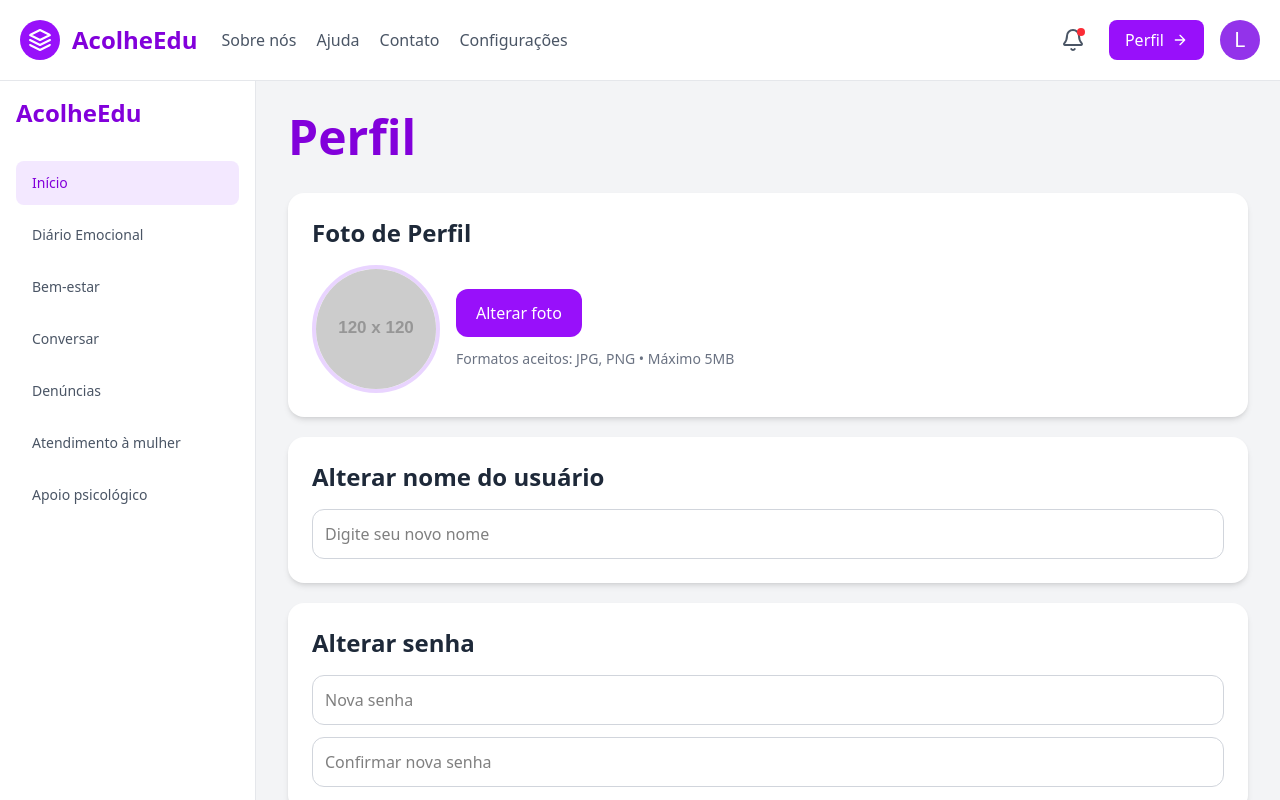
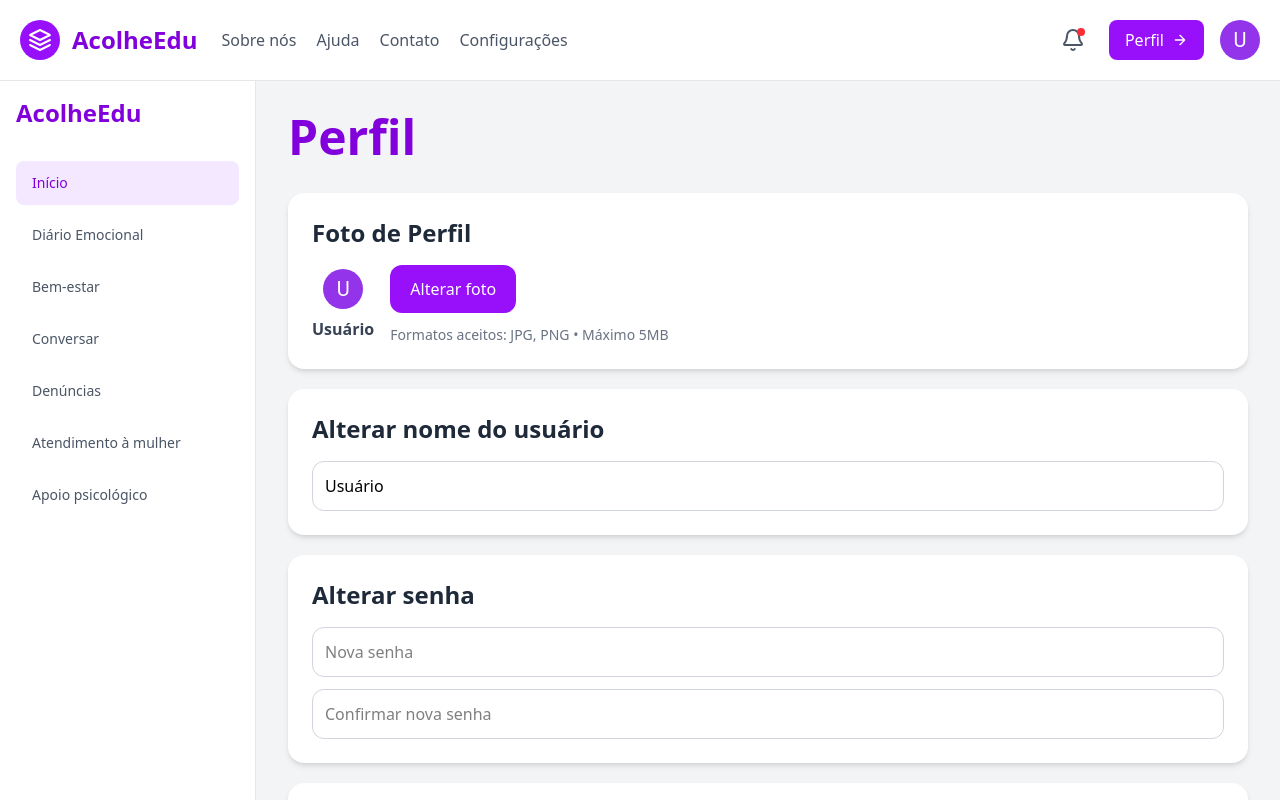
Before and after one commit to LucasHenriqueAl/acolheEdu, a React (Vite) app: page /perfil in a window 1280 px wide. Shown: the top 800 px of the page. Built offline with nearby package versions, Linux system fonts and the light colour scheme.

Commit message:
feat: adicionado funcionalidade de mudar de nome de usuario

```diff
--- a/src/components/layout/MenuNavegacao.tsx
+++ b/src/components/layout/MenuNavegacao.tsx
@@ -2,10 +2,12 @@ import { useState } from 'react'
 import { useNavigate } from 'react-router-dom'
 import { Bell } from 'lucide-react'
 import AvatarUsuario from '../UI/AvatarIcon'
+import { useUsuario } from '../../Context/usuarioContext'
 
 export default function MenuNavegacao() {
   const navigate = useNavigate()
   const [abrirNotificacoes, setAbrirNotificacoes] = useState(false)
+  const { nomeUsuario } = useUsuario()
 
   return (
     <header className="border-b border-gray-200 bg-white shadow-sm">
@@ -129,7 +131,7 @@ export default function MenuNavegacao() {
 
         </button>
 
-        <AvatarUsuario nome="Lucas" />
+        <AvatarUsuario nome={nomeUsuario} />
 
         </div>
 
--- a/src/pages/Perfil.tsx
+++ b/src/pages/Perfil.tsx
@@ -1,8 +1,12 @@
 import MenuVertical from '../components/layout/MenuVertical'
 import MenuNavegacao from '../components/layout/MenuNavegacao'
 import Footer from '../components/layout/Footer'
+import AvatarUsuario from '../components/UI/AvatarIcon'
+import { useUsuario } from '../Context/usuarioContext'
+
 
 export function Perfil() {
+  const { nomeUsuario, setNomeUsuario } = useUsuario()
   return (
     <>
       <MenuNavegacao />
@@ -28,11 +32,12 @@ export function Perfil() {
 
               <div className="flex flex-col items-center gap-4 md:flex-row">
 
-                <img
-                  src="https://placehold.co/120x120"
-                  alt="Foto de perfil"
-                  className="h-32 w-32 rounded-full border-4 border-purple-200 object-cover"
-                />
+                <div className="flex flex-col items-center gap-2">
+                    <AvatarUsuario nome={nomeUsuario} />
+                    <p className="font-semibold text-gray-700">
+                        {nomeUsuario}
+                    </p>
+                </div>
 
                 <div className="space-y-3">
 
@@ -69,6 +74,8 @@ export function Perfil() {
 
               <input
                 type="text"
+                value={nomeUsuario}
+                onChange={(e) => setNomeUsuario(e.target.value)}
                 placeholder="Digite seu novo nome"
                 className="w-full rounded-xl border border-gray-300 p-3 outline-none focus:border-purple-500"
               />
```
